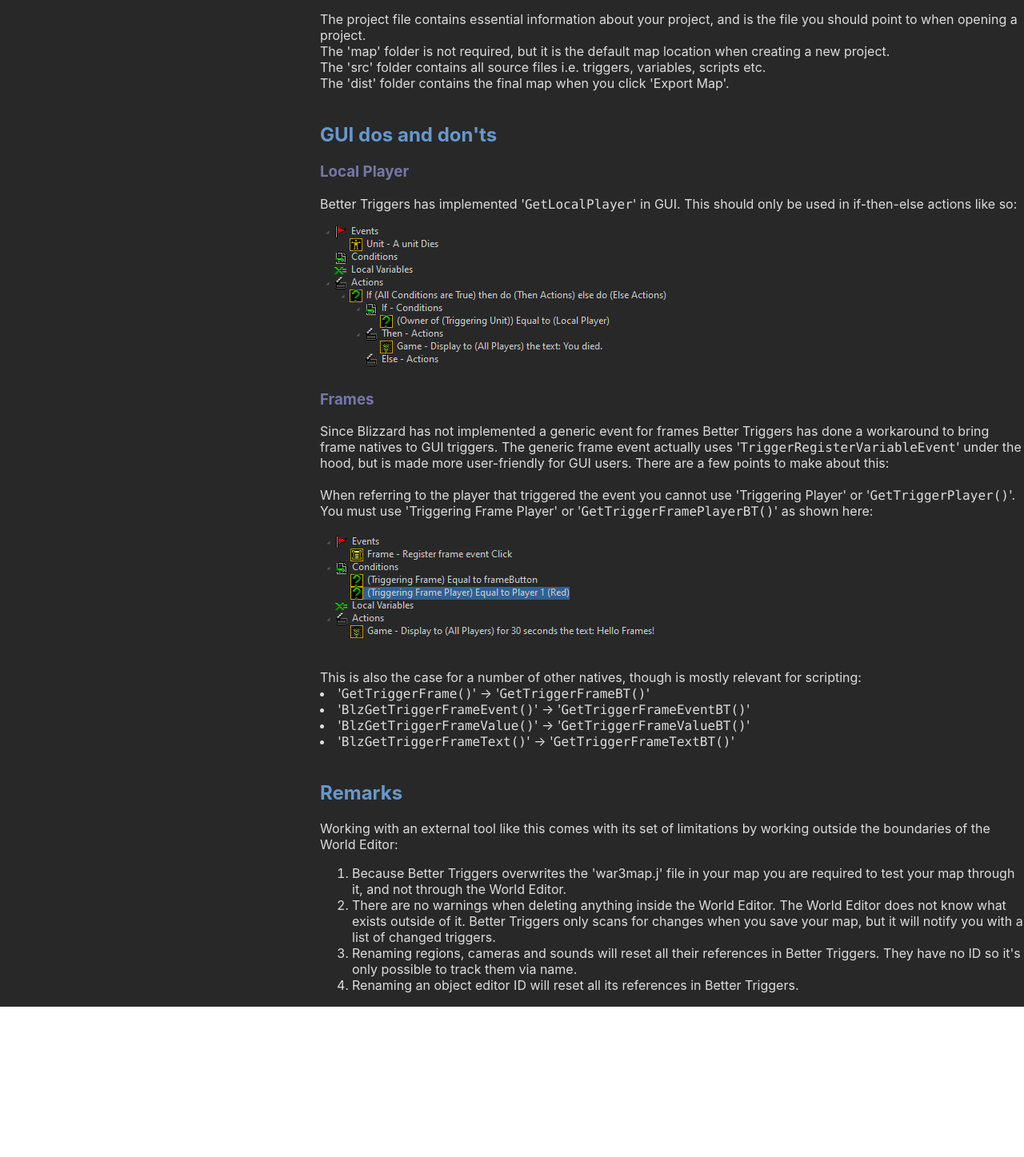
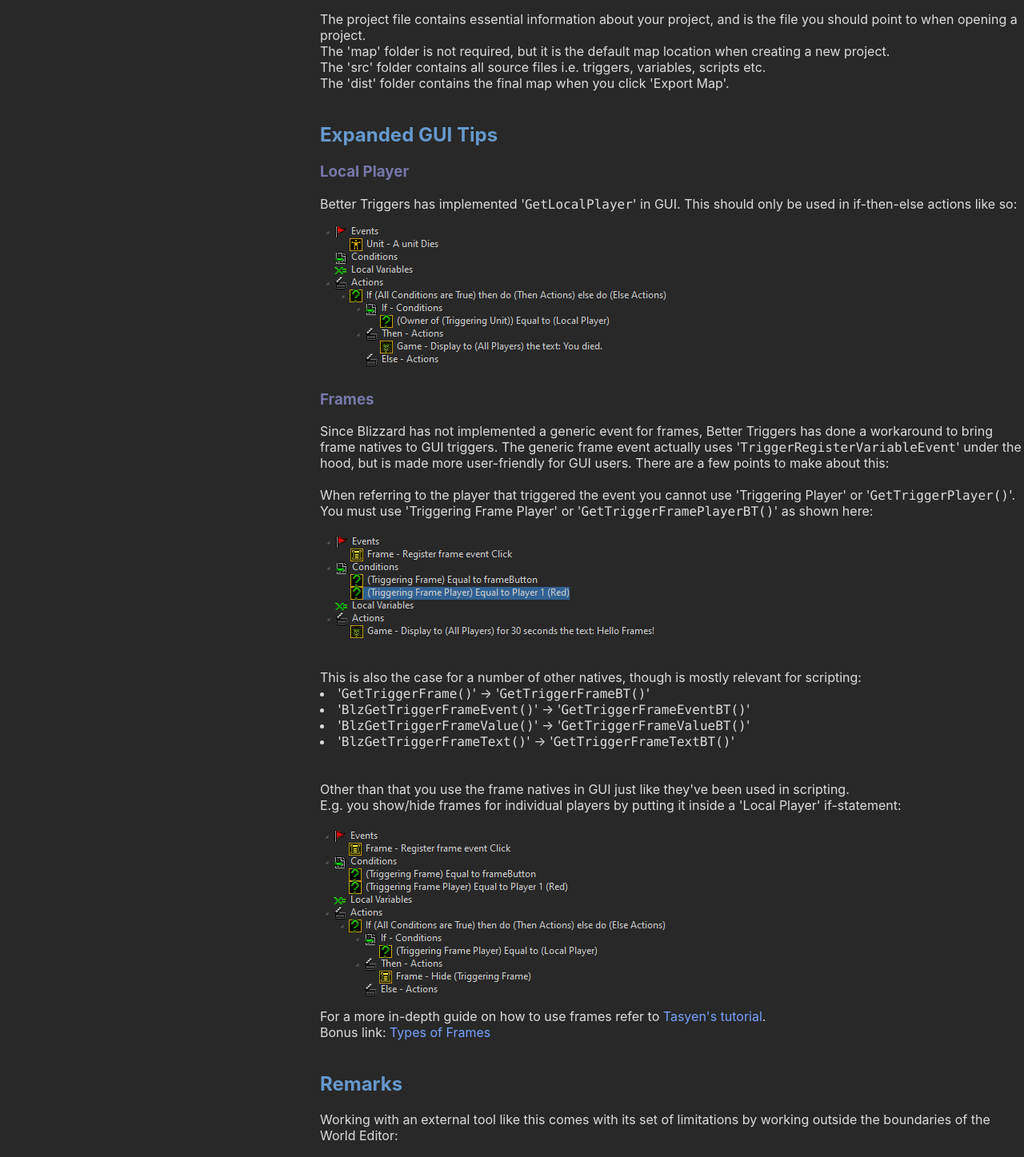
Before and after one commit to TheLazzoro/BetterTriggersGuide, a React (Vite) app: page /#/Guide in a window 1280 px wide. Shown: the part 1182-2629 px from the top of the page at 80% size. Before the commit the page ends 2441 px from the top, so only its background shows below. Built offline with nearby package versions, Linux system fonts and the light colour scheme.

Commit message:
Frame docs

```diff
--- a/src/components/tableOfContents.jsx
+++ b/src/components/tableOfContents.jsx
@@ -43,7 +43,7 @@ const Headings = ({ headings }) => (
 );
 
 const ScrollIntoViewExt = (element) => {
-  var headerOffset = 45;
+  var headerOffset = 60;
   var elementPosition = element.getBoundingClientRect().top;
   var offsetPosition = elementPosition + window.pageYOffset - headerOffset;
 
--- a/src/routes/Guide.jsx
+++ b/src/routes/Guide.jsx
@@ -4,6 +4,7 @@ import '../App.css'
 import pngNewProject from "../images/NewProject.png"
 import pngLocalPlayer from "../images/LocalPlayer.png"
 import pngFrameEvent from "../images/FrameEvent.png"
+import pngFrameShowHide from "../images/FrameShowHide.png"
 import pngSaveAs from "../images/pngSaveAs.png"
 import { TableOfContents } from '../components/tableOfContents'
 
@@ -59,7 +60,7 @@ export const Guide = () => {
               <li>The 'dist' folder contains the final map when you click 'Export Map'.</li>
             </ul>
 
-            <h2 id='expanded-functionality'>GUI dos and don'ts</h2>
+            <h2 id='expanded-functionality'>Expanded GUI Tips</h2>
             <h3 id='gui-natives'>Local Player</h3>
             Better Triggers has implemented '<code>GetLocalPlayer</code>' in GUI.
             This should only be used in if-then-else actions like so:
@@ -71,7 +72,7 @@ export const Guide = () => {
             />
 
             <h3 id='frames'>Frames</h3>
-            Since Blizzard has not implemented a generic event for frames Better Triggers has done a workaround to bring
+            Since Blizzard has not implemented a generic event for frames, Better Triggers has done a workaround to bring
             frame natives to GUI triggers. The generic frame event actually uses '<code>TriggerRegisterVariableEvent</code>' under the hood,
             but is made more user-friendly for GUI users. There are a few points to make about this:<br/><br/>
 
@@ -88,6 +89,22 @@ export const Guide = () => {
             <li>'<code>BlzGetTriggerFrameEvent()</code>' -&gt; '<code>GetTriggerFrameEventBT()</code>'</li>
             <li>'<code>BlzGetTriggerFrameValue()</code>' -&gt; '<code>GetTriggerFrameValueBT()</code>'</li>
             <li>'<code>BlzGetTriggerFrameText()</code>' -&gt; '<code>GetTriggerFrameTextBT()</code>'</li>
+
+            <br/>
+            <br/>
+
+            Other than that you use the frame natives in GUI just like they've been used in scripting. <br/>
+            E.g. you show/hide frames for individual players by putting it inside a 'Local Player' if-statement:<br/><br/>
+
+            <img
+            className="image"
+            src={pngFrameShowHide}
+            alt="no image"
+            />
+            <br/>
+            For a more in-depth guide on how to use frames refer to <a className='default-li' style={{ padding: "0px" }} href='https://www.hiveworkshop.com/pastebin/e23909d8468ff4942ccea268fbbcafd1.20598' target="_blank">Tasyen's tutorial</a>.
+            <br/>
+            Bonus link: <a className='default-li' style={{ padding: "0px" }} href='https://www.hiveworkshop.com/threads/ui-list-default-mainframes.317884/' target="_blank">Types of Frames</a>
 
             </p>
             <h2 id='remarks'>Remarks</h2>
--- a/src/routes/Home.jsx
+++ b/src/routes/Home.jsx
@@ -11,6 +11,8 @@ import gifParameters from "../images/TriggerParameters.gif"
 import gifGUIConvert from "../images/GUI2CustomScript.gif"
 import pngArray2D from "../images/Array2D.png"
 import pngLocalVariables from "../images/LocalVariables.png"
+import pngFramehandles from "../images/Framehandles.png"
+
 
 
 export const Home = () => {
@@ -147,6 +149,17 @@ export const Home = () => {
 
                 <div className="row">
                     <div className="column1">
+                        <h2 style={{ paddingTop: "0px" }}>Frames in GUI:</h2>
+                        <p>You can create custom UI with Frames in GUI.</p>
+                    </div>
+                    <div className="column2">
+                        <ImageComponent img={pngFramehandles} />
+                    </div>
+                </div>
+                <hr className="solid"></hr>
+
+                <div className="row">
+                    <div className="column1">
                         <h2 style={{ paddingTop: "0px" }}>Improved GUI to custom script conversion:</h2>
                         <p>You can convert a GUI trigger to custom script, but also convert it back to it's original GUI triggers if you regret it. Additionally, GUI to script conversion is also available for Lua mode.</p>
                     </div>
@@ -166,7 +179,7 @@ export const Home = () => {
                     <li>Trigger template/library importer.</li>
                     <li style={{ color: "#5c5" }}>Keybinding menu.</li>
                     <li>Action- and condition definitions: Define your own re-usable actions and conditions.</li>
-                    <li>More natives in GUI.</li>
+                    <li style={{ color: "#5c5" }}>More natives in GUI.</li>
                     <li style={{ color: "#5c5" }}>Local variables.</li>
                     <li>Editor color themes.</li>
                     <li>and more...</li>
```
Also changed, not shown: src/images/FrameShowHide.PNG (added), src/images/Framehandles.png (added).
